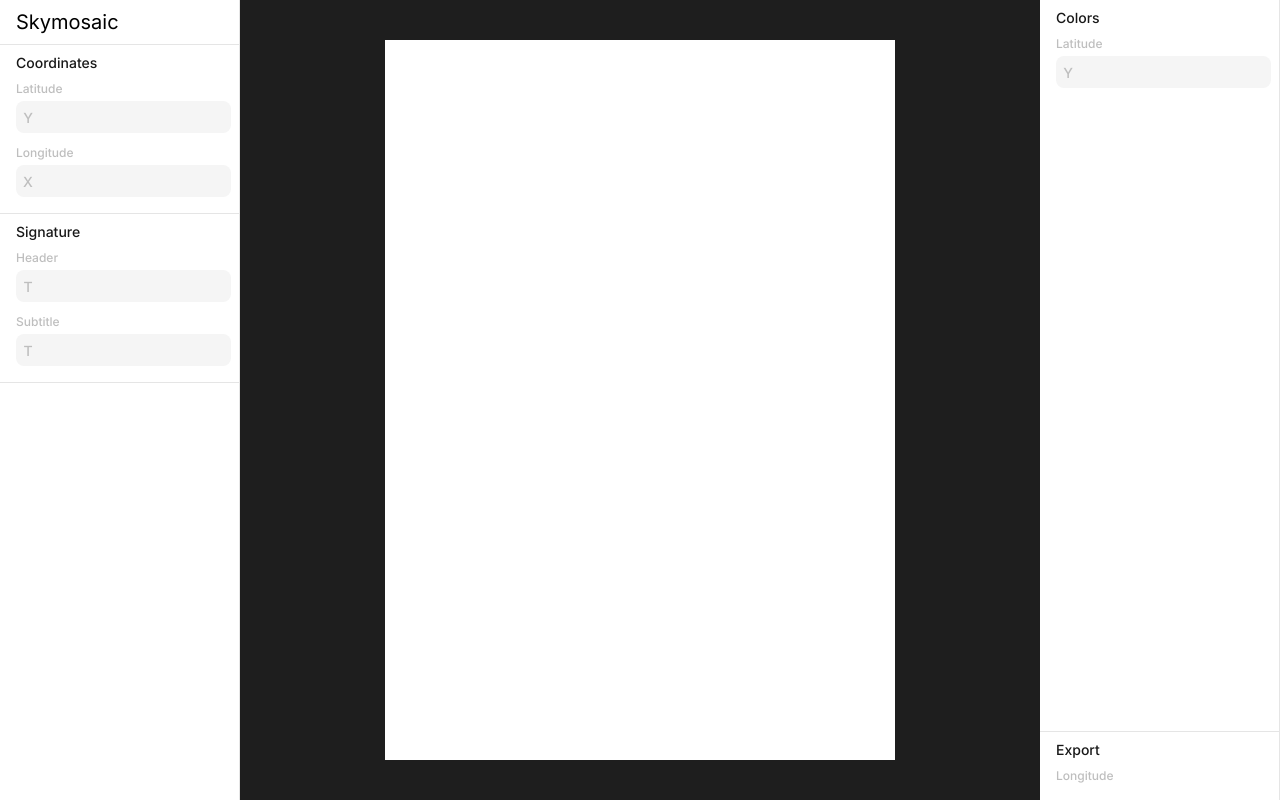
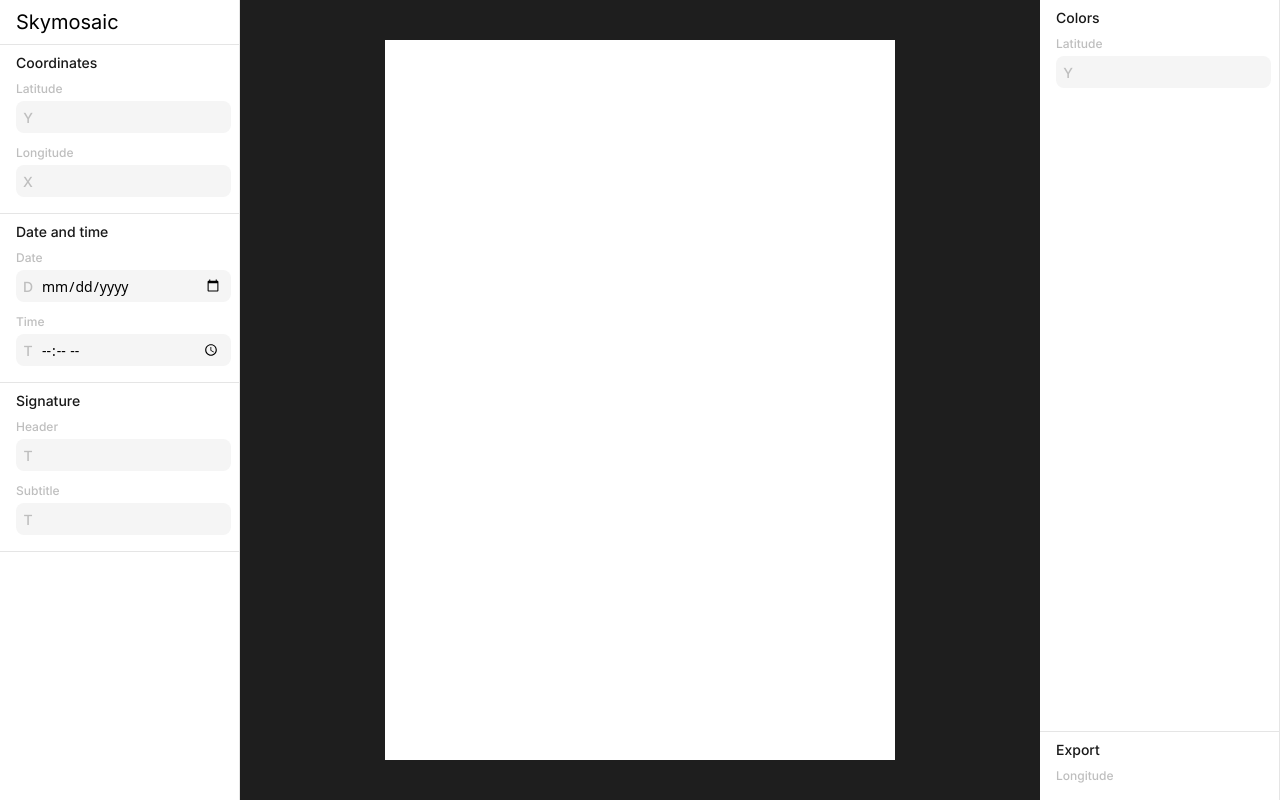
Before and after one commit to nickshiro/skymosaic, a SvelteKit app: page / in a window 1280 px wide. Built offline with nearby package versions, Linux system fonts and the light colour scheme.

Commit message:
Add inputs

```diff
--- /dev/null
+++ b/src/shared/ui/date-input/DateInput.svelte
@@ -0,0 +1,11 @@
+<div class="relative my-auto ml-4 mr-2 mt-1 box-border h-8">
+	<div
+		class="text-text-secondary pointer-events-none absolute left-0 top-0 flex h-full w-6 select-none items-center justify-center text-center"
+	>
+		<p class="font-primary leading-2 align-middle text-[14px] font-medium">D</p>
+	</div>
+	<input
+		type="date"
+		class="leading-2 focus:border-border bg-input-bg selection:bg-input-selection-bg selection:text-input-selection-text box-border h-full w-full rounded-lg border border-transparent pl-6 pr-2 align-middle text-[14px] font-normal outline-none"
+	/>
+</div>
--- /dev/null
+++ b/src/shared/ui/date-input/index.ts
@@ -0,0 +1,3 @@
+import DateInput from './DateInput.svelte';
+
+export { DateInput };
--- /dev/null
+++ b/src/shared/ui/time-input/TimeInput.svelte
@@ -0,0 +1,11 @@
+<div class="relative my-auto ml-4 mr-2 mt-1 box-border h-8">
+	<div
+		class="text-text-secondary pointer-events-none absolute left-0 top-0 flex h-full w-6 select-none items-center justify-center text-center"
+	>
+		<p class="font-primary leading-2 align-middle text-[14px] font-medium">T</p>
+	</div>
+	<input
+		type="time"
+		class="leading-2 focus:border-border bg-input-bg selection:bg-input-selection-bg selection:text-input-selection-text box-border h-full w-full rounded-lg border border-transparent pl-6 pr-2 align-middle text-[14px] font-normal outline-none"
+	/>
+</div>
--- /dev/null
+++ b/src/shared/ui/time-input/index.ts
@@ -0,0 +1,3 @@
+import TimeInput from './TimeInput.svelte';
+
+export { TimeInput };
--- a/src/widgets/leftbar/LeftBar.svelte
+++ b/src/widgets/leftbar/LeftBar.svelte
@@ -2,6 +2,8 @@
 	import { Header } from '@shared/ui/header';
 	import { Subtitle } from '@shared/ui/subtitle';
 	import { TextInput } from '@shared/ui/text-input';
+	import { DateInput } from '@shared/ui/date-input';
+	import { TimeInput } from '@shared/ui/time-input';
 	import { Hr } from '@shared/ui/hr';
 </script>
 
@@ -22,6 +24,16 @@
 		</div>
 		<div class="mb-3 mt-2">
 			<Hr />
+			<Header>Date and time</Header>
+			<Subtitle>Date</Subtitle>
+			<DateInput />
+		</div>
+		<div class="mb-4 mt-2">
+			<Subtitle>Time</Subtitle>
+			<TimeInput />
+		</div>
+		<div class="mb-3 mt-2">
+			<Hr />
 			<Header>Signature</Header>
 			<Subtitle>Header</Subtitle>
 			<TextInput maxlength={80} icon="T"></TextInput>
```
